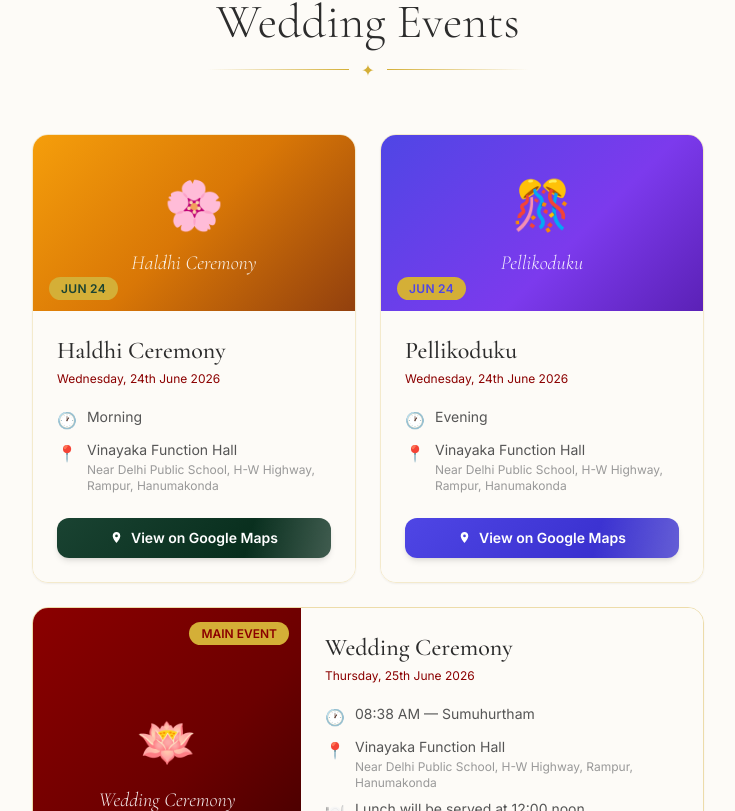
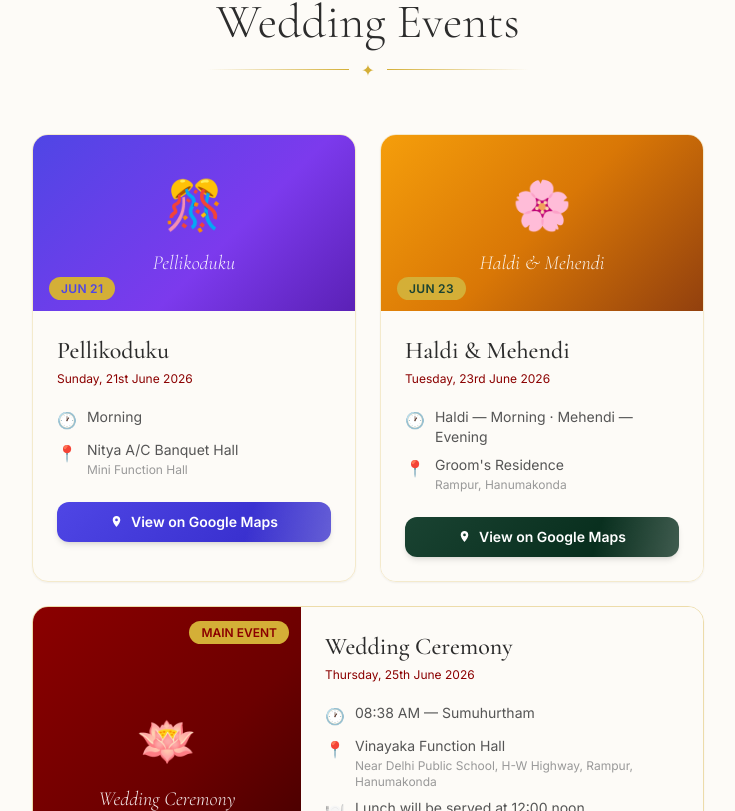
Before and after one commit to gohanrohith/rwedsd, a React (Vite) app: page / in a window 1280 px wide. Shown: the part 2889-3700 px from the top of the page, without its empty margins (272-1007 px from the left). Built offline with nearby package versions, Linux system fonts and the light colour scheme.

Commit message:
Update events, hashtag; fix Pellikoduku/Haldi-Mehendi dates and venues
Co-Authored-By: Claude Sonnet 4.6 <noreply@anthropic.com>

```diff
--- a/src/config.js
+++ b/src/config.js
@@ -9,7 +9,7 @@ export const COUPLE = {
   groom: { firstName: 'Rohith',     lastName: 'Annamaneni', fullName: 'Chi. Rohith'              },
   bride: { firstName: 'Deekshitha', lastName: 'Vennamaneni', fullName: 'Chi. La. Sou. Deekshitha' },
   tagline: 'are joyfully getting married',
-  hashtag: '#RohithWedDeekshitha2026',
+  hashtag: '#RohithWedDeekshitha',
 };
 
 export const WEDDING = {
@@ -67,40 +67,44 @@ export const FAMILIES = {
   },
 };
 
-const VENUE     = 'Vinayaka Function Hall';
-const ADDRESS   = 'Near Delhi Public School, H-W Highway, Rampur, Hanumakonda';
-const MAPS_URL  = 'https://maps.google.com/?q=Vinayaka+Function+Hall+Rampur+Hanumakonda';
+const WEDDING_VENUE   = 'Vinayaka Function Hall';
+const WEDDING_ADDRESS = 'Near Delhi Public School, H-W Highway, Rampur, Hanumakonda';
+const WEDDING_MAP     = 'https://maps.google.com/?q=Vinayaka+Function+Hall+Rampur+Hanumakonda';
+
+const GROOM_VENUE   = "Groom's Residence";
+const GROOM_ADDRESS = 'Rampur, Hanumakonda';
+const GROOM_MAP     = 'https://maps.app.goo.gl/PSt3a4AJQGyBi3vj9';
 
 export const EVENTS = [
   {
+    id:        'pellikoduku',
+    name:      'Pellikoduku',
+    date:      'Sunday, 21st June 2026',
+    time:      'Morning',
+    venue:     'Nitya A/C Banquet Hall',
+    address:   'Mini Function Hall',
+    mapsUrl:   'https://maps.app.goo.gl/Ns6rSA4izDbgTDxJA',
+    icon:      '🎊',
+    gradient:  'linear-gradient(135deg, #4F46E5 0%, #7C3AED 60%, #5B21B6 100%)',
+    badge:     'Jun 21',
+    badgeBg:   '#D4AF37',
+    badgeColor:'#4F46E5',
+    btnColor:  '#4F46E5',
+  },
+  {
     id:        'haldi',
-    name:      'Haldhi Ceremony',
-    date:      'Wednesday, 24th June 2026',
-    time:      'Morning',
-    venue:     VENUE,
-    address:   ADDRESS,
-    mapsUrl:   MAPS_URL,
+    name:      'Haldi & Mehendi',
+    date:      'Tuesday, 23rd June 2026',
+    time:      'Haldi — Morning · Mehendi — Evening',
+    venue:     GROOM_VENUE,
+    address:   GROOM_ADDRESS,
+    mapsUrl:   GROOM_MAP,
     icon:      '🌸',
     gradient:  'linear-gradient(135deg, #F59E0B 0%, #D97706 50%, #92400E 100%)',
-    badge:     'Jun 24',
+    badge:     'Jun 23',
     badgeBg:   '#D4AF37',
     badgeColor:'#1A4332',
     btnColor:  '#1A4332',
-  },
-  {
-    id:        'pellikoduku',
-    name:      'Pellikoduku',
-    date:      'Wednesday, 24th June 2026',
-    time:      'Evening',
-    venue:     VENUE,
-    address:   ADDRESS,
-    mapsUrl:   MAPS_URL,
-    icon:      '🎊',
-    gradient:  'linear-gradient(135deg, #4F46E5 0%, #7C3AED 60%, #5B21B6 100%)',
-    badge:     'Jun 24',
-    badgeBg:   '#D4AF37',
-    badgeColor:'#4F46E5',
-    btnColor:  '#4F46E5',
   },
   {
     id:        'wedding',
@@ -109,9 +113,9 @@ export const EVENTS = [
     time:      '08:38 AM',
     note:      'Sumuhurtham',
     feast:     'Lunch will be served at 12:00 noon',
-    venue:     VENUE,
-    address:   ADDRESS,
-    mapsUrl:   MAPS_URL,
+    venue:     WEDDING_VENUE,
+    address:   WEDDING_ADDRESS,
+    mapsUrl:   WEDDING_MAP,
     icon:      '🪷',
     gradient:  'linear-gradient(135deg, #8B0000 0%, #6B0000 55%, #3B0000 100%)',
     badge:     'Jun 25',
```
